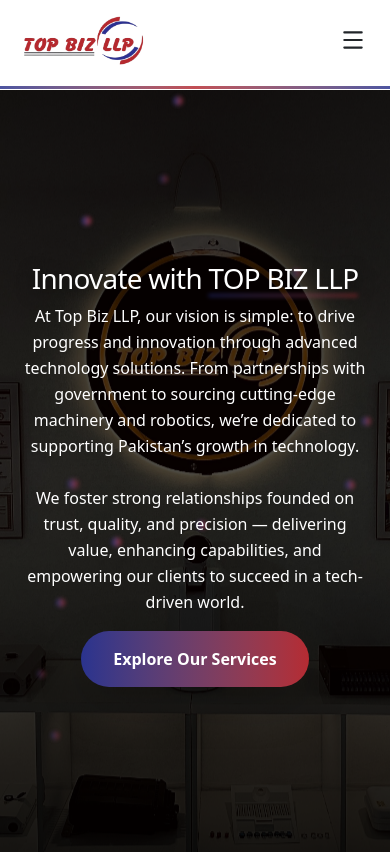
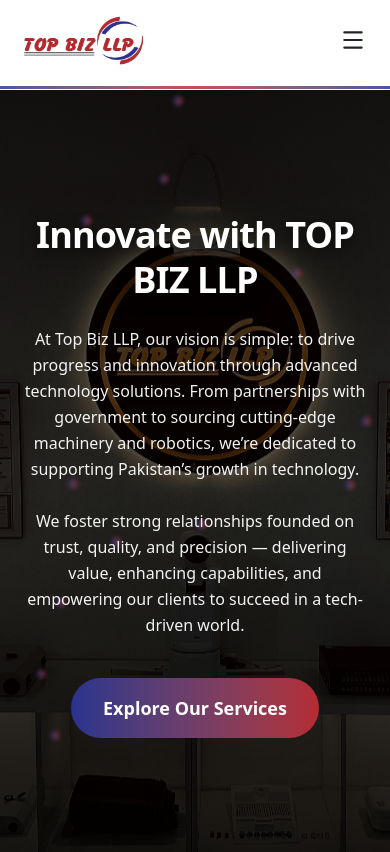
Before and after one commit to zeeshan-tahir185/top-bizz-llp, a Next.js app: page / in a window 390 px wide. Shown: the top 852 px of the page. Built offline with nearby package versions, Linux system fonts and the light colour scheme.

Commit message:
responsive issues fixed

```diff
--- a/package.json
+++ b/package.json
@@ -9,7 +9,7 @@
     "lint": "next lint"
   },
   "dependencies": {
-    "antd": "^5.26.2",
+    "antd": "^5.28.1",
     "framer-motion": "^12.23.24",
     "lucide-react": "^0.553.0",
     "next": "15.3.4",
--- a/src/app/components/home/HeroSection.jsx
+++ b/src/app/components/home/HeroSection.jsx
@@ -13,16 +13,16 @@
   });
 
   return (
-    <section className="relative min-h-[calc(100vh-75px)] flex flex-col justify-center overflow-hidden bg-black text-center">
+    <section className="relative min-h-[calc(100vh-75px)] flex flex-col justify-center overflow-hidden !bg-black !text-center">
       {/* Animated background image */}
       <motion.div
         ref={ref}
-        className="absolute inset-0 bg-cover bg-center will-change-transform"
+        className="absolute inset-0 !bg-cover !bg-center will-change-transform"
         style={{
           backgroundImage: "url('/images/data/img2.jpg')",
         }}
       >
-        <div className="absolute inset-0 bg-gradient-to-b from-black/80 via-black/70 to-black/90" />
+        <div className="absolute inset-0 !bg-gradient-to-b !from-black/80 !via-black/70 !to-black/90" />
       </motion.div>
 
       {/* Floating glowing particles */}
@@ -30,7 +30,7 @@
         {[...Array(12)].map((_, i) => (
           <motion.span
             key={i}
-            className="absolute w-2 h-2 rounded-full bg-gradient-to-r from-[#2A338E] to-[#B52B32] opacity-70 blur-[2px]"
+            className="absolute w-2 h-2 rounded-full !bg-gradient-to-r !from-[#2A338E] !to-[#B52B32] !opacity-70 blur-[2px]"
             animate={{
               y: [0, -40, 0],
               x: [0, 20, 0],
@@ -58,15 +58,15 @@
           initial={{ opacity: 0, y: 40 }}
           animate={{ opacity: 1, y: 0 }}
           transition={{ duration: 0.8, ease: "easeOut" }}
-          className="text-4xl md:text-6xl font-extrabold !text-white mb-6 leading-tight tracking-tight drop-shadow-[0_4px_8px_rgba(0,0,0,0.6)]"
+          className="!text-4xl md:!text-6xl !font-extrabold !text-white !mb-6 !leading-tight !tracking-tight drop-shadow-[0_4px_8px_rgba(0,0,0,0.6)]"
         >
           Innovate with{" "}
           <span className="relative">
-            <span className="text-white !text-white relative z-10">
+            <span className="!text-white relative z-10">
               TOP BIZ LLP
             </span>
             {/* Glowing underline effect */}
-            <span className="absolute left-0 right-0 bottom-0 h-[3px] bg-gradient-to-r from-[#2A338E] to-[#B52B32] rounded-full blur-[2px] animate-pulse" />
+            <span className="absolute left-0 right-0 bottom-0 h-[3px] !bg-gradient-to-r !from-[#2A338E] !to-[#B52B32] rounded-full blur-[2px] animate-pulse" />
           </span>
         </motion.h1>
 
@@ -75,7 +75,7 @@
           initial={{ opacity: 0, y: 40 }}
           animate={{ opacity: 1, y: 0 }}
           transition={{ delay: 0.3, duration: 0.8, ease: "easeOut" }}
-          className="text-base md:text-lg !text-white max-w-3xl mx-auto mb-10 leading-relaxed opacity-95"
+          className="!text-base md:!text-lg !text-white max-w-3xl mx-auto !mb-10 !leading-relaxed !opacity-95"
         >
           At Top Biz LLP, our vision is simple: to drive progress and innovation
           through advanced technology solutions. From partnerships with
@@ -95,7 +95,7 @@
           transition={{ delay: 0.6, duration: 0.6 }}
         >
           <Link href="/services">
-            <button className="relative overflow-hidden bg-gradient-to-r from-[#2A338E] to-[#B52B32] !text-white font-semibold px-8 py-3 text-lg rounded-full! shadow-lg transition-all duration-300 hover:scale-105 hover:shadow-[0_0_25px_rgba(42,51,142,0.6)]">
+            <button className="relative overflow-hidden !bg-gradient-to-r !from-[#2A338E] !to-[#B52B32] !text-white !font-semibold px-8 py-3 !text-lg !rounded-full shadow-lg !transition-all !duration-300 hover:!scale-105 hover:!shadow-[0_0_25px_rgba(42,51,142,0.6)]">
               Explore Our Services
             </button>
           </Link>
```
Also changed, not shown: 1 other file (tests, documents, lock files or other folders).
